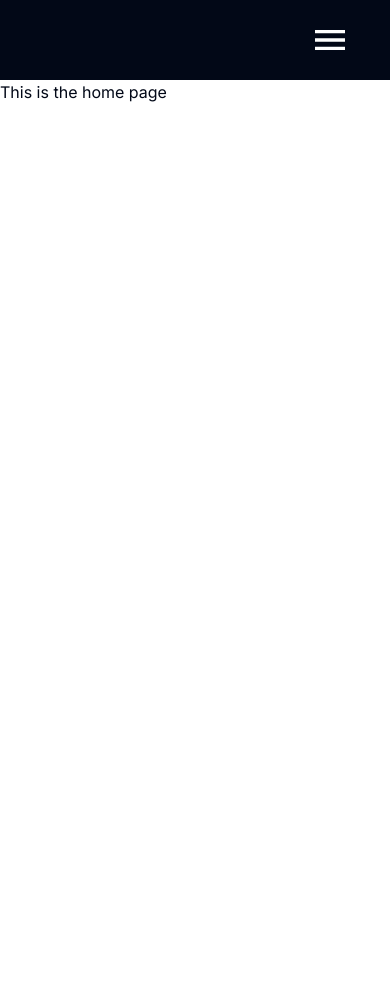
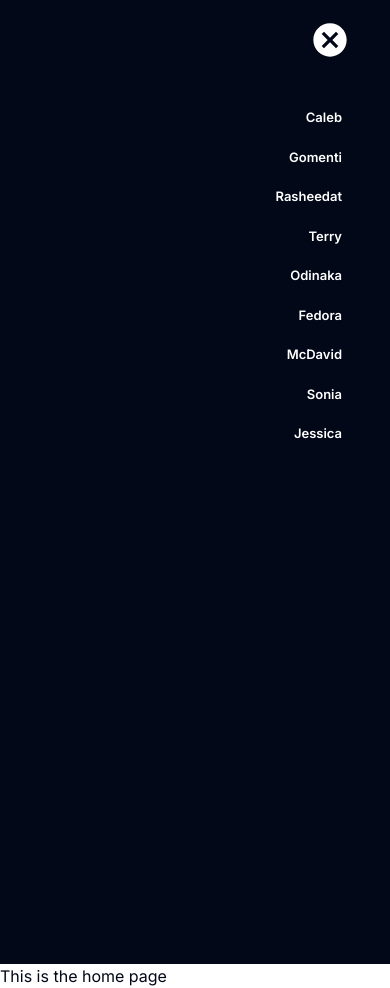
Before and after one commit to James09Git/collab, a Next.js app: page / in a window 390 px wide. Before the commit the page ends 844 px from the top, so only its background shows below. Built offline with nearby package versions, Linux system fonts and the light colour scheme.

Commit message:
still on update

```diff
--- a/app/components/Header.tsx
+++ b/app/components/Header.tsx
@@ -40,6 +40,15 @@ const Header = () => {
 
       <div className="flex justify-end items-center">
         {val ? (
+          <div className="flex flex-col">
+            <MdMenu
+              onClick={() => {
+                dispatch(handleShow(false));
+              }}
+              className="text-white text-[40px] block md:hidden"
+            />
+          </div>
+        ) : (
           <div className="flex justify-end items-end flex-col gap-10">
             <div className="flex flex-col">
               <MdCancel
@@ -51,15 +60,6 @@ const Header = () => {
             </div>
             {val ? "" : <Sider nav={navs} />}
           </div>
-        ) : (
-          <div className="flex flex-col">
-            <MdMenu
-              onClick={() => {
-                dispatch(handleShow(false));
-              }}
-              className="text-white text-[40px] block md:hidden"
-            />
-          </div>
         )}
       </div>
     </div>
```
